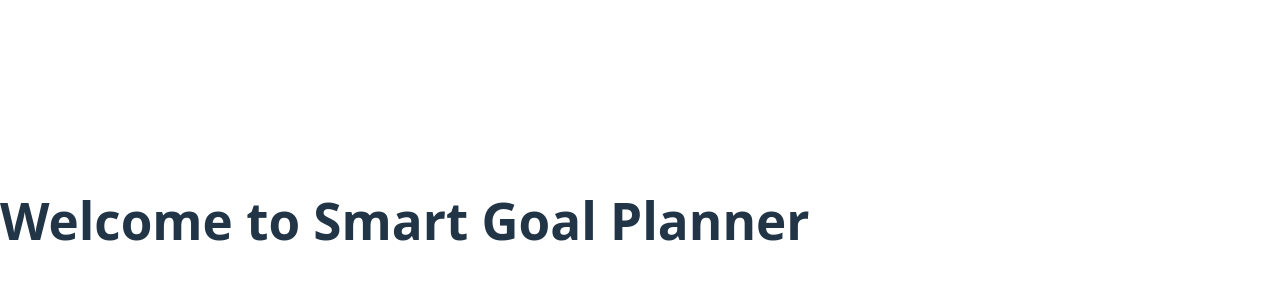
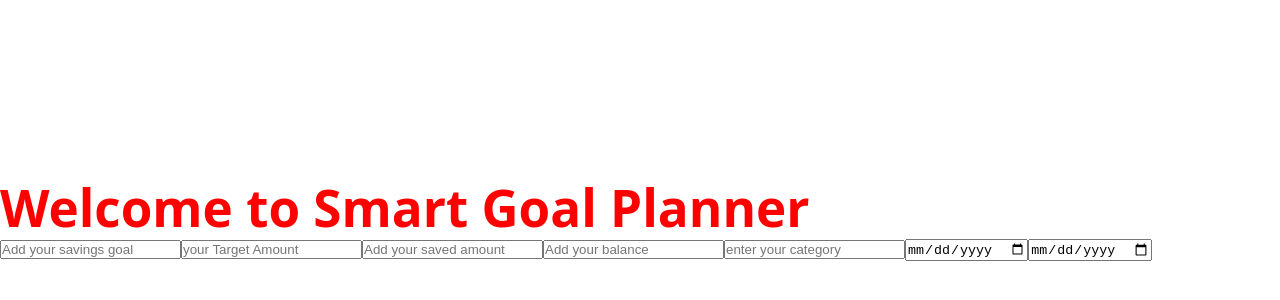
Before and after one commit to FrancisKarani14/smart-goal-planner, a React (Vite) app: page / in a window 1280 px wide. Shown: the part 180-480 px from the top of the page. Built offline with nearby package versions, Linux system fonts and the light colour scheme.

Commit message:
adds externall css for styling

```diff
--- a/src/components/App.jsx
+++ b/src/components/App.jsx
@@ -1,14 +1,15 @@
 import React from 'react'
 import Display from './Display'
 import Form from './Form'
+import '../reset.css'
 
 function App() {
   return (
-    <>
-      <h1>Welcome to Smart Goal Planner</h1>
+    <div className='body'>
+      <h1 className='welcome'>Welcome to Smart Goal Planner</h1>
       <Form />
       <Display />
-    </>
+    </div>
   )
 }
 
--- a/src/components/Form.jsx
+++ b/src/components/Form.jsx
@@ -2,8 +2,17 @@ import React from 'react'
 
 export default function Form() {
   return (
-    <div>
+    <form>
+      <input type='text' name='' placeholder='Add your savings goal' />
+       <input type='number' name='' placeholder='your Target Amount' />
+        <input type='number' name='' placeholder='Add your saved amount' />
+         <input type='number' name='' placeholder='Add your balance'/>
+         <input type='text' name='' placeholder='enter your category'/>
+         <input type='date' name='' placeholder='Add your Deadline'/>
+         <input type='date' name='' placeholder='enter current date'/>
 
-    </div>
+
+
+    </form>
   )
 }
--- a/src/reset.css
+++ b/src/reset.css
@@ -0,0 +1,8 @@
+*{
+    margin: 0%;
+    padding: 0%;
+    box-sizing: border-box;
+}
+.welcome{
+    color: red;
+}
```
Also changed, not shown: src/db.json (+10 -93 lines).
